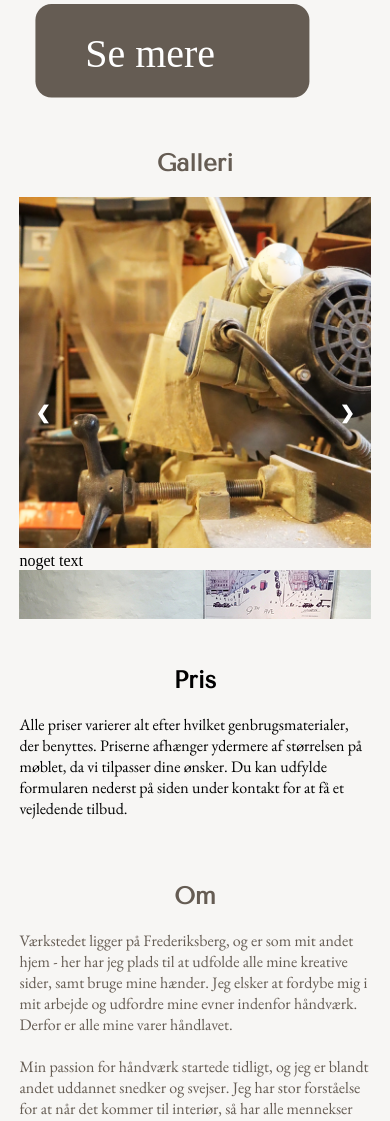
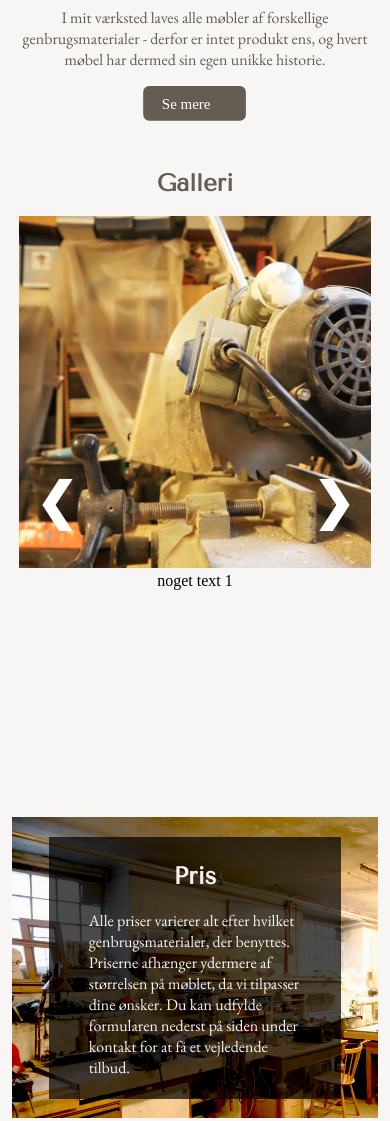
Before and after one commit to LouiseMoesgaard/redesign_opgaven, a plain HTML site: page index.html in a window 390 px wide. Shown: the part 350-1471 px from the top of the page. Drawn offline with nearby package versions, Linux system fonts and the light colour scheme.

Commit message:
Galleri done

```diff
--- a/index.html
+++ b/index.html
@@ -75,7 +75,6 @@
 
 
         <div id=semere_div>
-            <img src="billeder/semere_div.svg" alt="semere">
         </div>
 
     </section>
@@ -86,13 +85,14 @@
             <h1>Galleri</h1>
 
             <div class="col">
+                <div class="slides">
                     <div class="slide">
                         <img src="billeder/red_sav.jpg" alt="sav">
-                    <div class="text"> noget text</div>
+                        <div class="text"> noget text 1</div>
                     </div>
                     <div class="slide">
                         <img src="billeder/red_baenk.jpg" alt="baenk">
-                    <div class="text"> noget text</div>
+                        <div class="text"> noget text 2</div>
                     </div>
                     <div class="slide">
                         <img src="billeder/red_vaerksted2.jpg" alt="vaerksted">
@@ -121,6 +121,7 @@
                     <div class="slide">
                         <img src="billeder/red_bor.jpg" alt="bor">
                         <div class="text"> noget text</div>
+                    </div>
                 </div>
 
                 <a class="prev" onclick="plusSlides(-1)">&#10094;</a>
@@ -217,6 +218,4 @@
         </footer>
     </section>
     <script src="script.js"></script>
-</body>
-
-</html>
+</body></html>
--- a/script.js
+++ b/script.js
@@ -13,7 +13,7 @@ function currentSlide(n) {
 
 function showSlides(n) {
     let slides = document.getElementsByClassName("slide");
-
+    let slideContainer = document.querySelector(".slides");
     if (n > slides.length - 1) {
         slideIndex = 0;
     } else if (n < 0) {
@@ -22,9 +22,8 @@ function showSlides(n) {
         slideIndex = n;
     }
 
-    for (let i = 0; i < slides.length; i++) {
-        slides[i].style.display = "none";
-    }
+    slideContainer.className = "slides";
+    slideContainer.classList.add("slide" + slideIndex);
 
-    slides[slideIndex].style.display = "block";
+
 }
--- a/style.css
+++ b/style.css
@@ -147,7 +147,6 @@ nav a {
 /******* Video********/
 #video {
     width: 100vw;
-    height: 30vw;
     padding: 0;
     margin: 0;
 }
@@ -171,21 +170,30 @@ video {
     color: #655C53;
 }
 
-
-
+#semere_div {
+    margin: 0 auto;
+    width: 15vw;
+    height: 4.5vw;
+    background-size: cover;
+    background-image: url("billeder/semere_div.svg");
+}
 
 
 /*************************** Galleri ********************************/
 
 #gallery .col {
     position: relative;
+    width: 100%;
+    overflow: hidden;
+}
+
+#gallery .slides {
+    position: relative;
     display: flex;
     align-items: center;
     width: 100%;
     flex-direction: row;
-    overflow: hidden;
     flex-wrap: wrap;
-
 }
 
 #gallery h1 {
@@ -193,15 +201,33 @@ video {
 }
 
 #gallery .slide {
-    flex-basis: 33vw;
+    flex-basis: 25vw;
+    margin: 1vw;
     flex-grow: 2;
+    position: relative;
 }
 
-#gallery .slide,
 .slide img {
     width: 100%;
     min-width: 100%;
-    /* needed so Firefox doesn't make img shrink to fit */
+
+}
+
+.slide .text {
+    position: absolute;
+    top: 0;
+    width: 100%;
+    height: 100%;
+    display: none;
+    padding: 10px;
+    padding-top: 12vw;
+    color: #F8F2F2;
+    text-align: center;
+    background-color: rgba(0, 0, 0, 0.7);
+}
+
+.slide:hover .text {
+    display: block;
 }
 
 .prev,
@@ -210,11 +236,11 @@ video {
     position: absolute;
     top: 50%;
     width: auto;
-    margin-top: -22px;
+    margin-top: -50px;
     padding: 16px;
     color: white;
     font-weight: bold;
-    font-size: 18px;
+    font-size: 50px;
     transition: 0.6s ease;
     border-radius: 0 3px 3px 0;
     user-select: none;
@@ -226,7 +252,38 @@ video {
 }
 
 /************** price *************/
+
+#prices {
+    background-image: url("billeder/vaerksted.jpg");
+    background-size: cover;
+    padding: 5vw 0;
+}
+
+#prices .sectionwrapper {
+    background-color: rgba(0, 0, 0, 0.7);
+    color: #F8F2F2;
+    width: 75vw;
+    margin: 0 auto;
+    padding: 5px 40px;
+}
+
 /************** about *************/
+
+/******* Video********/
+#prices #video {
+    width: 100vw;
+    height: 30vw;
+    padding: 0;
+    margin: 0;
+}
+
+#prices #video_content {
+    position: relative;
+}
+
+#prices video {
+    width: 100%;
+}
 
 #about p {
     color: #655C53;
@@ -285,13 +342,77 @@ video {
 
 /************** media query **********/
 @media only screen and (max-width: 600px) {
+    .slide .text {
+        position: static;
+        display: block;
+        width: auto;
+        padding: 0;
+        background-color: transparent;
+        padding-top: 0;
+        color: black;
+        height: auto;
+
+    }
+
+    #semere_div {
+        width: 30vw;
+        height: 9vw;
+    }
+
     #gallery .col {
-        height: 50vh;
+        height: 68.9vh;
         max-height: 100vh;
+    }
+
+    #gallery .slides {
+        flex-wrap: nowrap;
     }
 
     .prev,
     .next {
         display: block;
     }
+
+
+    #gallery .slide {
+        width: 100%;
+        min-width: 100%;
+        margin: 0;
+    }
+
+    .slide0 {
+        left: 0;
+    }
+
+    .slide1 {
+        left: -90vw;
+    }
+
+    .slide2 {
+        left: -180vw;
+    }
+
+    .slide3 {
+        left: -270vw;
+    }
+
+    .slide4 {
+        left: -360vw;
+    }
+
+    .slide5 {
+        left: -450vw;
+    }
+
+    .slide6 {
+        left: -540vw;
+    }
+
+    .slide7 {
+        left: -630vw;
+    }
+
+    .slide8 {
+        left: -720vw;
+    }
 }
```
Lines whose indentation alone changed are shown as unchanged.
